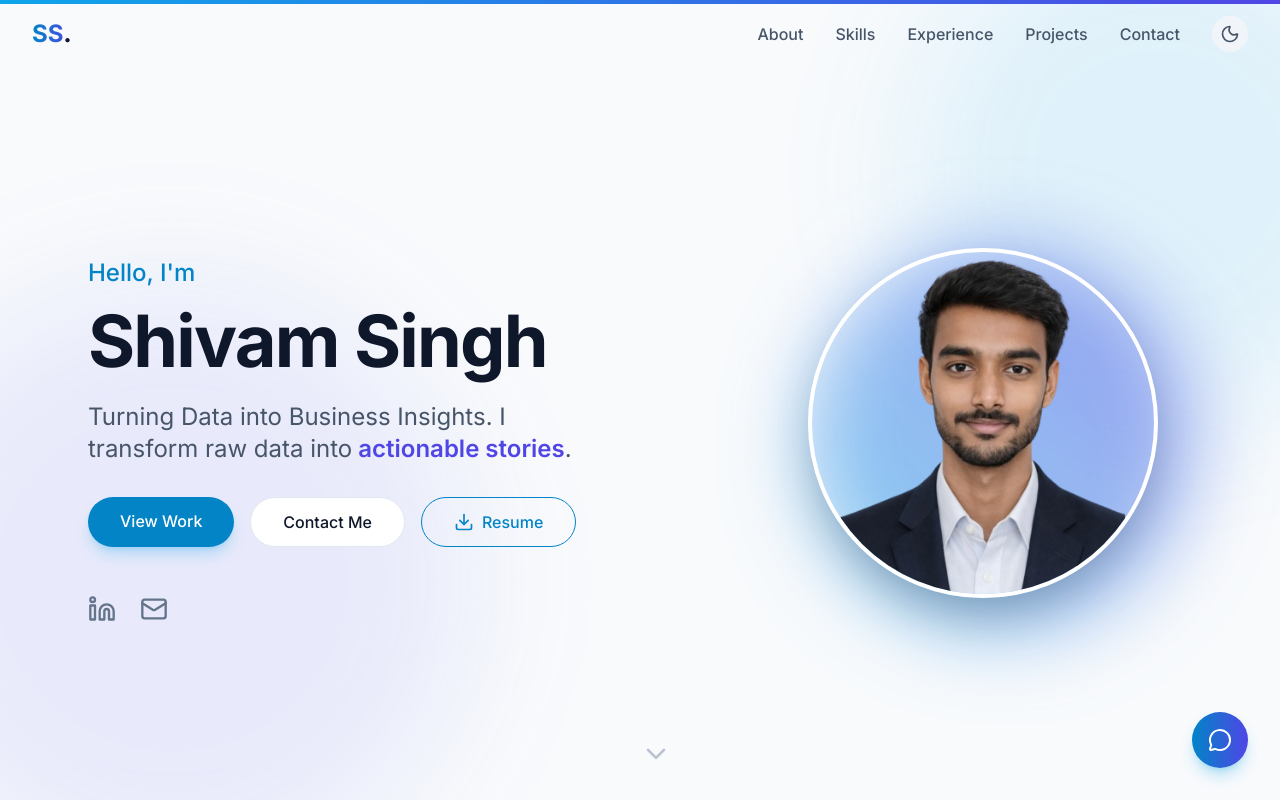
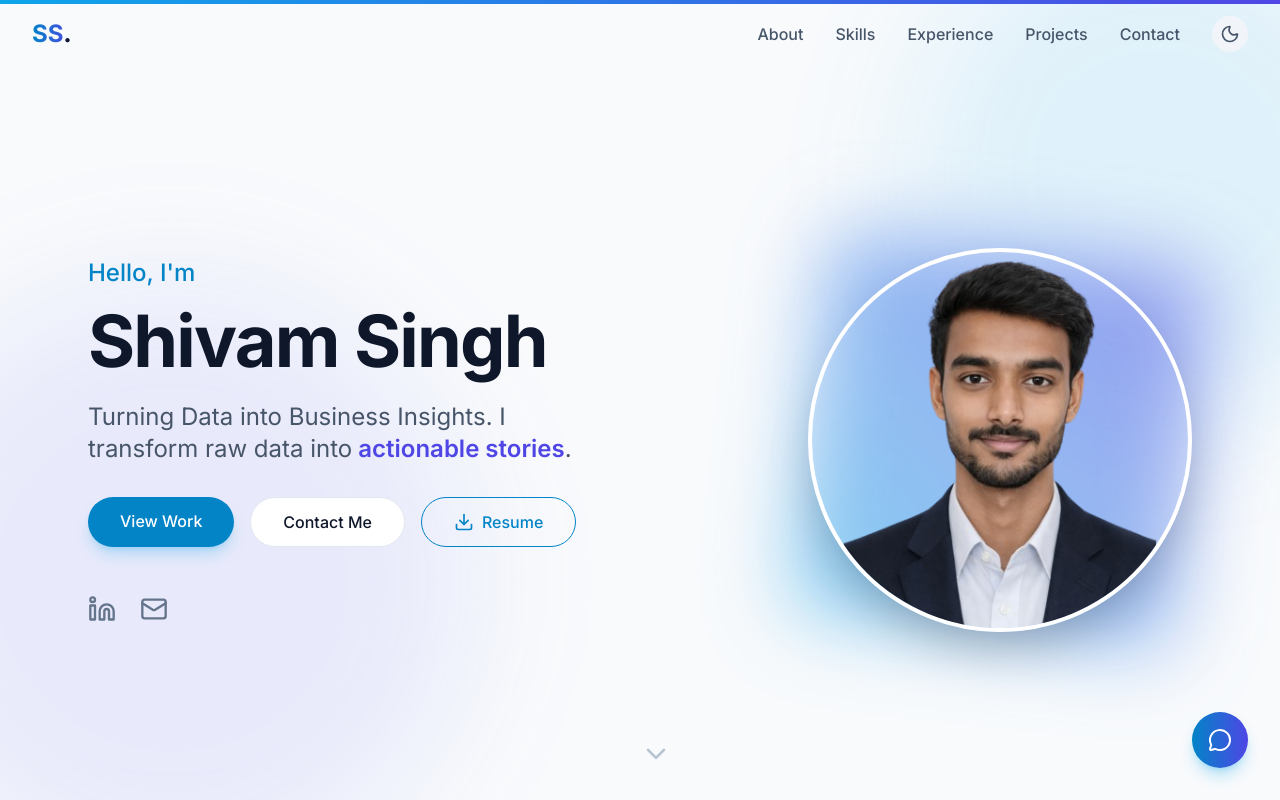
Before and after one commit to initShivam/My-Portfolio-, a React (Vite) app: page / in a window 1280 px wide. Shown: the top 800 px of the page. Built offline with nearby package versions, Linux system fonts and the light colour scheme.

Commit message:
changes made

```diff
--- a/App.tsx
+++ b/App.tsx
@@ -203,8 +203,8 @@ const Hero = () => {
               transition={{ duration: 0.8, type: "spring" }}
               className="relative w-72 h-72 md:w-96 md:h-96"
             >
-              <div className="absolute inset-0 bg-gradient-to-tr from-primary-500 to-indigo-600 rounded-[50%] rotate-6 opacity-30 blur-2xl animate-pulse" />
-              <div className="relative aspect-[3/3] w-[350px] rounded-[50%]  overflow-hidden border-4 border-white dark:border-slate-800 shadow-2xl">
+              <div className="absolute inset-0 bg-gradient-to-tr from-primary-500 to-indigo-600 rounded-[2rem] rotate-6 opacity-30 blur-2xl animate-pulse" />
+              <div className="relative w-full h-full rounded-[12rem] overflow-hidden border-4 border-white dark:border-slate-800 shadow-2xl">
                  <img
                    src={PERSONAL_INFO.profileImage}
                    alt={PERSONAL_INFO.name}
```
